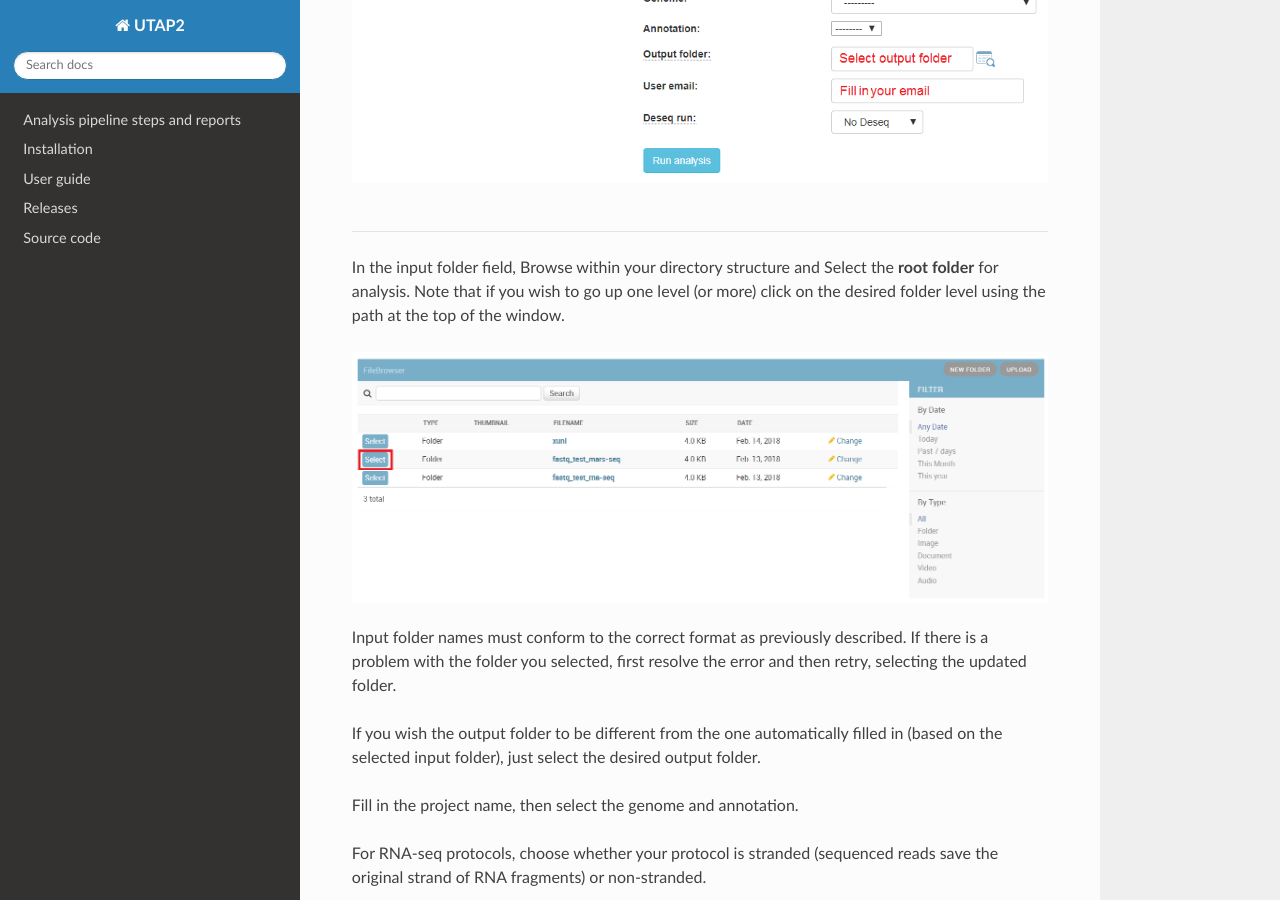
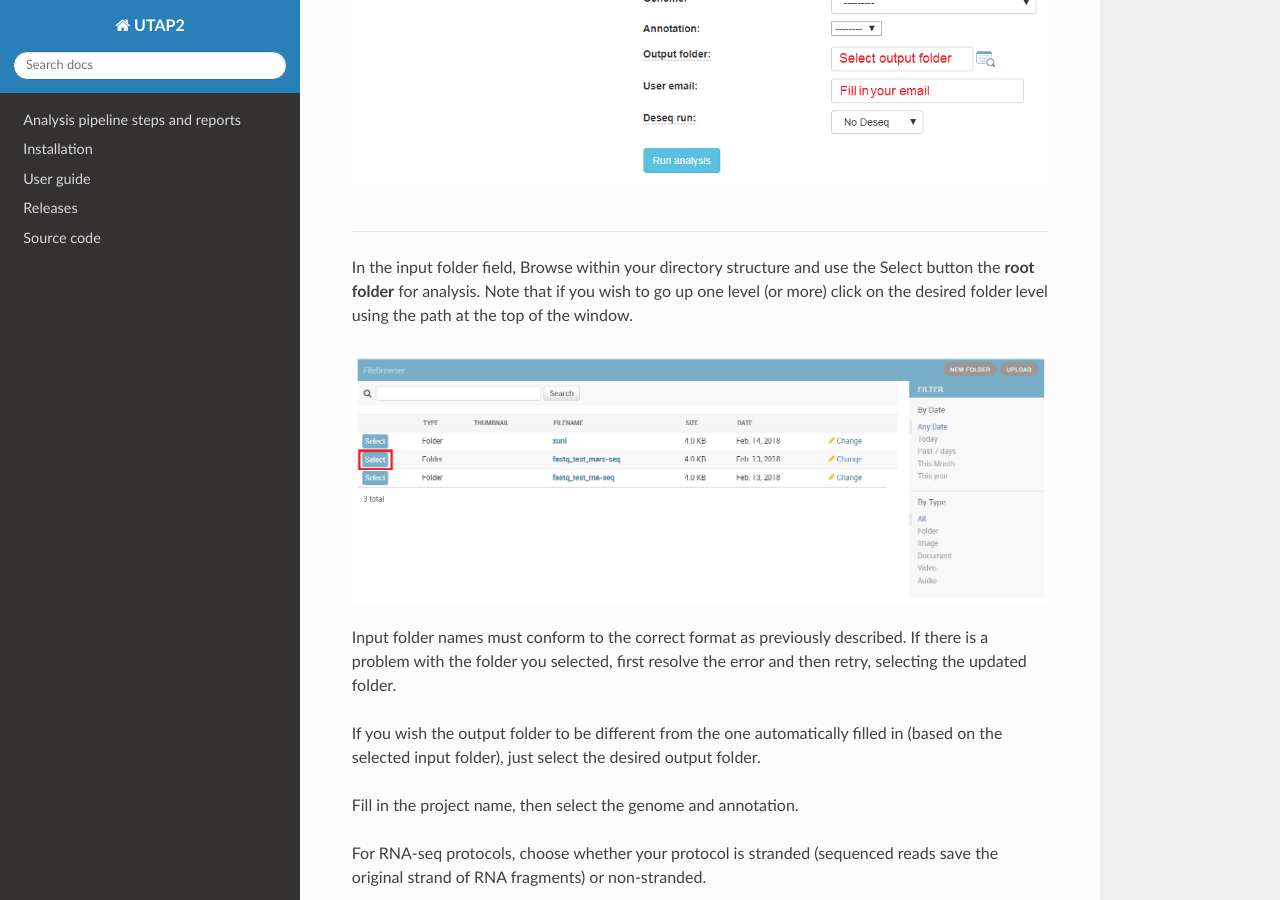
Before and after one commit to utap2/utap2, a Sphinx documentation site: the page built from docs/rst/run-rna-mars-seq.rst, in a window 1280 px wide and 900 px high, scrolled down 737 px. Built offline with Sphinx 7.4.7 and the Read the Docs theme 3.1.0, drawn with Linux system fonts in a browser that asks for light colours; pages that are not in the unit, such as notebooks, are missing from menus.

Commit message:
Update run-rna-mars-seq.rst

```diff
--- a/docs/rst/run-rna-mars-seq.rst
+++ b/docs/rst/run-rna-mars-seq.rst
@@ -14,7 +14,7 @@ If your protocol is MARS-seq, you will get this screen:
 
 ------------
 
-In the input folder field, Browse within your directory structure and Select the **root folder**  for analysis.  Note that if you wish to go up one level (or more) click on the desired folder level using the path at the top of the window.
+In the input folder field, Browse within your directory structure and use the Select button the **root folder**  for analysis.  Note that if you wish to go up one level (or more) click on the desired folder level using the path at the top of the window.
 
 .. image:: ../figures/browse-folder.png
 
```
